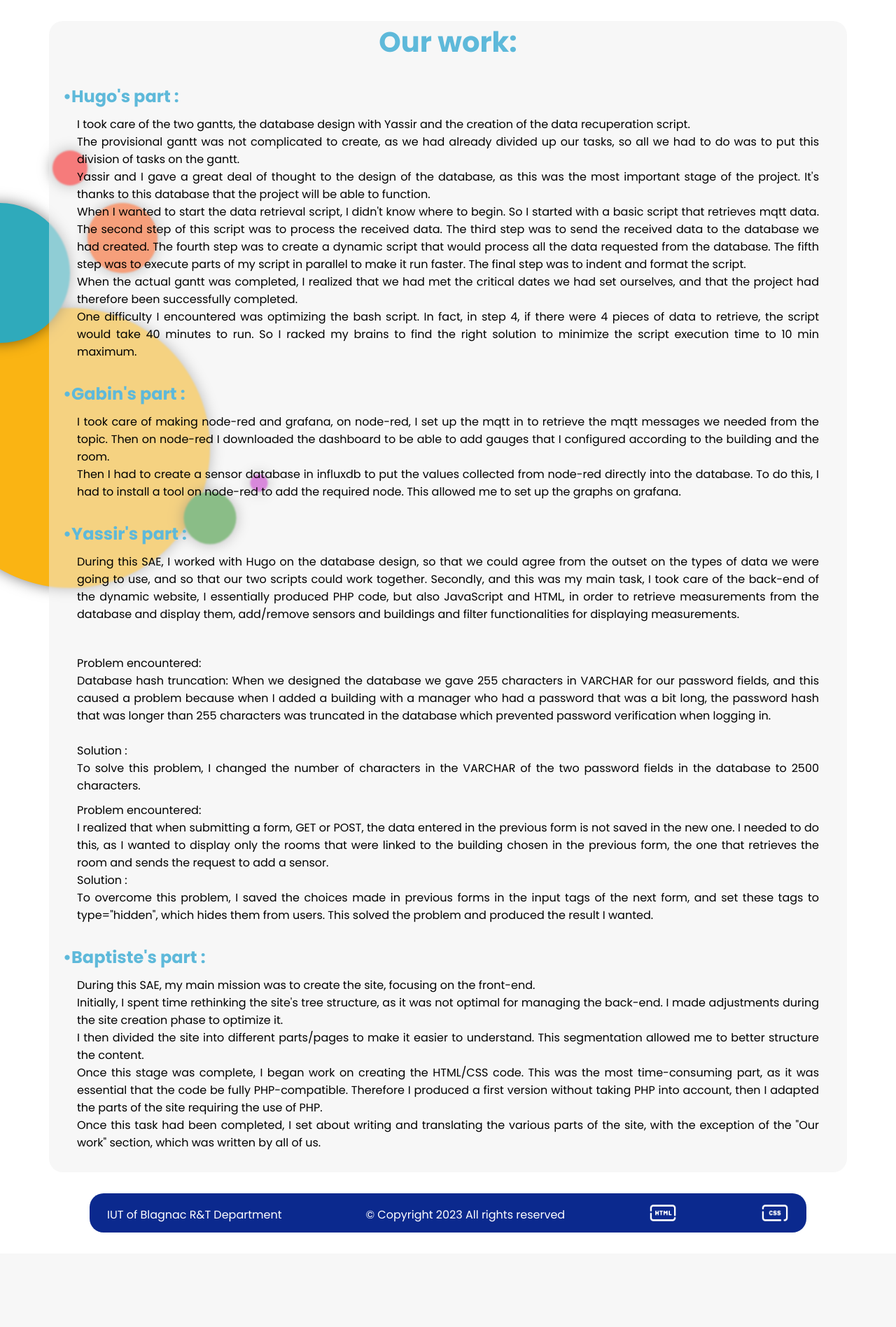
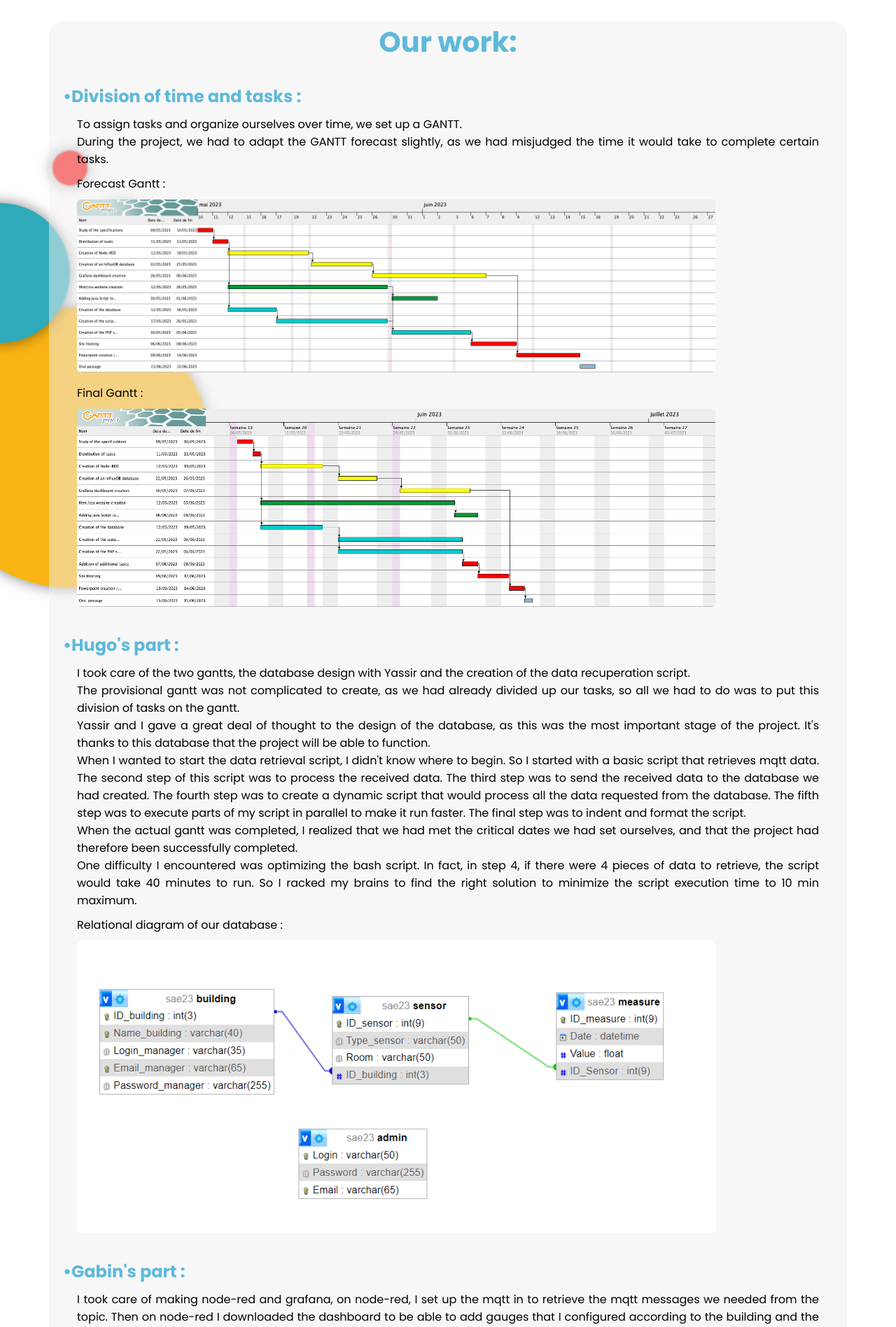
Before and after one commit to Hugo0707/SAe23, a PHP site: page /ourwork.php in a window 1280 px wide. Shown: the part 60-1956 px from the top of the page at 70% size. Before the commit the page ends 1821 px from the top, so only its background shows below. Run offline with PHP 8.4, Linux system fonts and the light colour scheme.

Commit message:
Ajout de photos sur la page our work et modification du footer

```diff
--- a/public_html/Style/style.css
+++ b/public_html/Style/style.css
@@ -207,7 +207,7 @@ footer ul{
     display: flex;
     flex-wrap: wrap;
     border-radius: 20px;
-    width: 80%;
+    width: 85%;
     height: 100%;
     align-items: center;
     justify-content: space-between;
@@ -220,11 +220,6 @@ footer ul li a {
     text-align: center;
 }
 
-.img_footer {
-    margin-top: 3px;
-    width: 40PX;
-    height: 40px;
-}
 
 /* ================================================================= */
                             /* Home */
@@ -312,7 +307,7 @@ footer ul li a {
 }
 
 /* ================================================================= */
-                            /* Legal Information */
+                            /* Legal Information / Our work */
 /* ================================================================= */
 .notice {
     padding-bottom: 20px;
@@ -335,7 +330,11 @@ footer ul li a {
     padding-right: 30px;
     text-align: justify;
 }
-
+.notice li img {
+    width: 80%;
+    margin-left: 40px;
+    border-radius: 5px;
+}
 
 /* ================================================================= */
                             /* Form Account */
--- a/public_html/ourwork.php
+++ b/public_html/ourwork.php
@@ -58,12 +58,24 @@
         <div id="js-message" style="display: block;">
             <center> <h1> Please enable JavaScript to allow the site to function properly. </h1> </center>
         </div>
-    </script>
+        </script>
                 <ul class="notice">
                     <li>
                         <h1>Our work: </h1>
                     </li>
                     <li>
+                        <h2>
+                        &bull;Division of time and tasks :
+                        </h2>
+                        <p>
+                        To assign tasks and organize ourselves over time, we set up a GANTT. <br>
+                        During the project, we had to adapt the GANTT forecast slightly, as we had misjudged the time it would take to complete certain tasks.
+                        </p>
+                        <p>Forecast Gantt :</p>
+                        <img src="./Images/Gantt_forecast.png" alt="Forecast Gantt">
+                        </p>
+                        <p>Final Gantt :</p>
+                        <img src="./Images/Gantt_final.png" alt="Final Gantt">
                         <h2>
                         &bull;Hugo's part :
                         </h2>
@@ -80,6 +92,10 @@
 
                         One difficulty I encountered was optimizing the bash script. In fact, in step 4, if there were 4 pieces of data to retrieve, the script would take 40 minutes to run. So I racked my brains to find the right solution to minimize the script execution time to 10 min maximum.
                         </p>
+                        <p>
+                        Relational diagram of our database :
+                        </p>
+                        <img src="./Images/Shema_BD_Final.PNG" alt="Relational diagram of our database">
                         <h2>
                         &bull;Gabin's part :
                         </h2>
@@ -87,6 +103,14 @@
                         I took care of making node-red and grafana, on node-red, I set up the mqtt in to retrieve the mqtt messages we needed from the topic. Then on node-red I downloaded the dashboard to be able to add gauges that I configured according to the building and the room. <br>
                         Then I had to create a sensor database in influxdb to put the values collected from node-red directly into the database. To do this, I had to install a tool on node-red to add the required node. This allowed me to set up the graphs on grafana.
                         </p>
+                        <p>
+                        Result of Grafana :
+                        </p>
+                        <img src="./Images/Grafana_Dashboard_R&T.png" alt="Result of Grafana">
+                        <p>
+                        Result of Node-Red :
+                        </p>
+                        <img src="./Images/Jauge_Building_GIM.png" alt="Result of Node-Red">
                         <h2>
                         &bull;Yassir's part :
                         </h2>
@@ -131,15 +155,25 @@
 
                         Once this task had been completed, I set about writing and translating the various parts of the site, with the exception of the "Our work" section, which was written by all of us.
                         </p>
+                        <p>
+                        Here's a model I made to help me preview the site's final design :
+                        </p>
+                        <img src="./Images/Design.png" alt="preview the site's final design">
+                        <p>
+                        To be able to continue improving my work without losing my old versions, I made great use of a GitHub repository. <br> Here's an example :
+                        </p>
+                        <img src="./Images/GitHub.png" alt="GitHub repository">
                     </li>
                 </ul>
     </section>
     <footer>
         <ul>
             <li><a href="https://www.iut-blagnac.fr/fr/departement-rt" target="_blank" class="footer_text">IUT of Blagnac R&T Department</a></li>
-            <li><a href="#" class="footer_text" >© Copyright 2023 All rights reserved</a></li>
-            <li><a href="#" target="_blank"><img class="img_footer" src="./Images/HTML5.png" alt="HTML 5 Validation"></a></li>
-            <li><a href="#" target="_blank"><img class="img_footer" src="./Images/CSS3.png" alt="CSS 3 Validation"></a></li>
+            <li><a href="./legal_Information.php" class="footer_text" >© Copyright 2023 All rights reserved</a></li>
+            <li><a href="https://www.linkedin.com/in/gabin-lopez-168bb525b" target="_blank" class="footer_text" >Lopez</a></li>
+            <li><a href="#" target="_blank" class="footer_text" >Calmels</a></li>
+            <li><a href="#" target="_blank" class="footer_text" >Boulouiha</a></li>
+            <li><a href="https://www.linkedin.com/in/baptiste-alteirac" target="_blank" class="footer_text" >Alteirac</a></li>
         </ul>
     </footer>
 </body>
```
Also changed, not shown: public_html/Index.php (+5 -3 lines), public_html/admin.php (+8 -6 lines), public_html/connection.php (+5 -3 lines), public_html/contact.php (+5 -3 lines), public_html/legal_Information.php (+5 -3 lines), public_html/login.php (+5 -3 lines), public_html/manager.php (+9 -7 lines), public_html/sensors.php (+9 -7 lines), public_html/Images/Design.png (added), public_html/Images/Gantt_final.png (added), public_html/Images/Gantt_forecast.png (added), public_html/Images/GitHub.png (added), public_html/Images/Grafana_Dashboard_R&T.png (added), public_html/Images/Jauge_Building_GIM.png (added), 1 more files.
